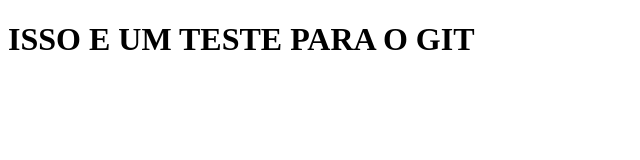
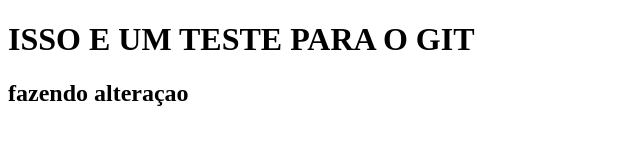
Before and after one commit to Lukas00-gif/Testte, a plain HTML site: page index.html in a window 1280 px wide. Shown: the whole page, without its empty margins (0-640 px from the left). Drawn offline with Linux system fonts and the light colour scheme.

Commit message:
criando outro

```diff
--- a/index.html
+++ b/index.html
@@ -8,5 +8,6 @@
 </head>
 <body>
     <h1>ISSO E UM TESTE PARA O GIT</h1>
+    <h2>fazendo alteraçao</h2>
 </body>
 </html>
```
Also changed, not shown: 1 other file.
